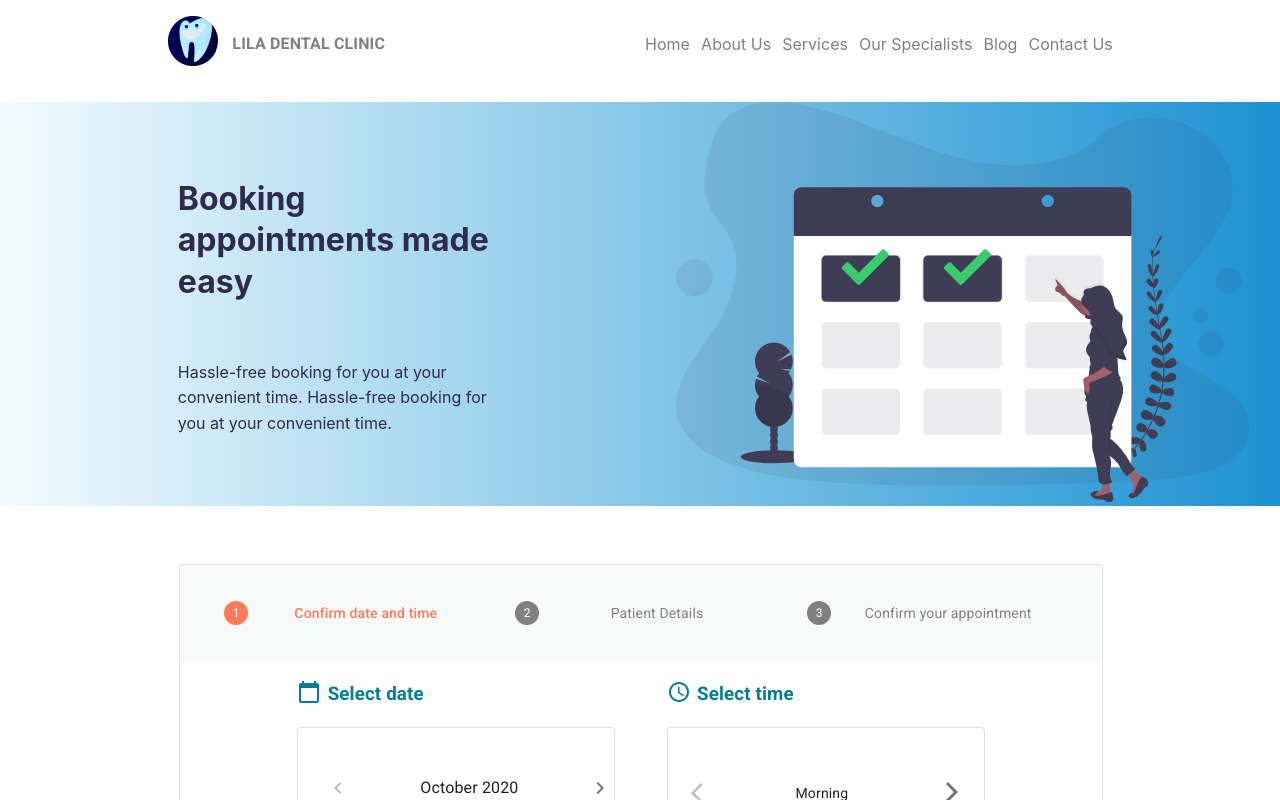
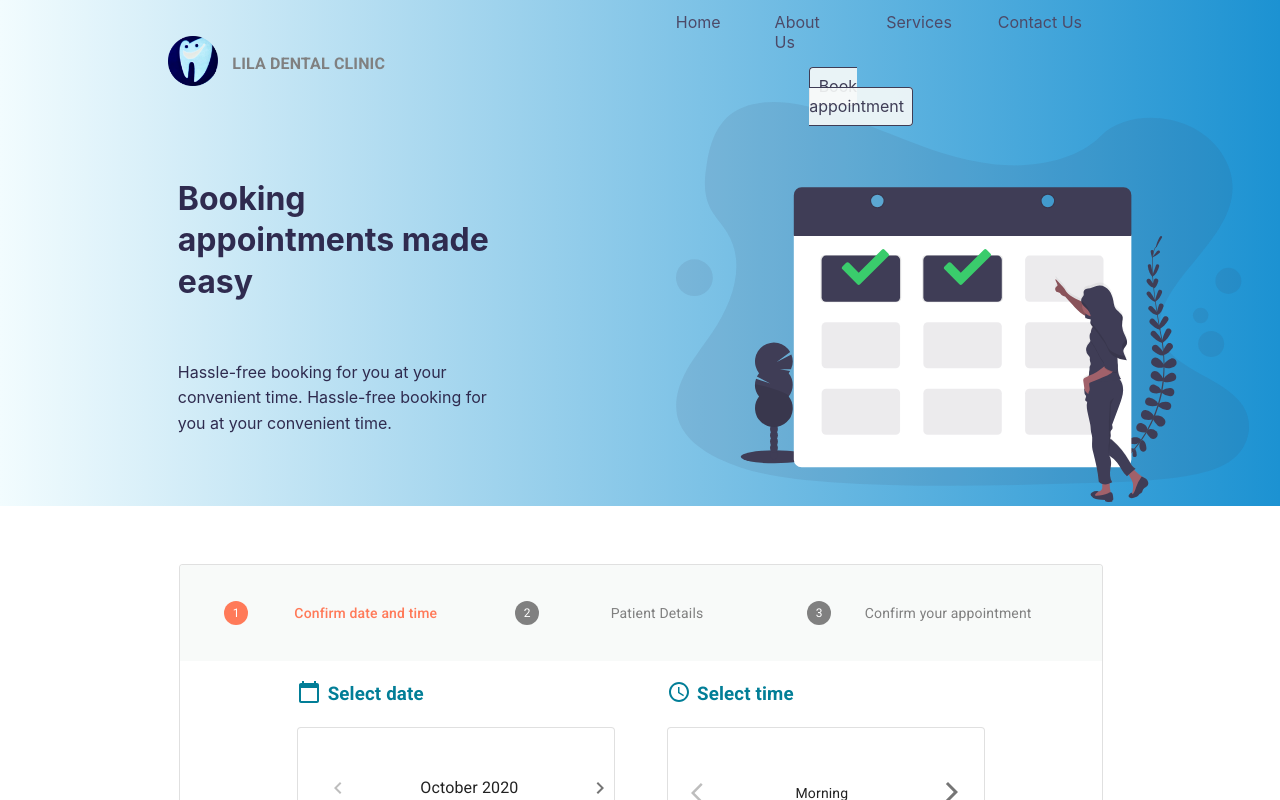
Before and after one commit to abhaybaiju/dentist-webapp, a React (Create React App) app in the folder frontend/: page /Book in a window 1280 px wide. Shown: the top 800 px of the page. Built offline with nearby package versions, Linux system fonts and the light colour scheme; no server answers.

Commit message:
(#34) Styling

```diff
--- a/frontend/src/components/Book.js
+++ b/frontend/src/components/Book.js
@@ -153,10 +153,10 @@ function HorizontalNonLinearStepper() {
 const Book = () => {
   return(
     <Grid style={{overflowX:'hidden'}}>
-        <Grid>
-          <Navbar/>
-        </Grid>
-        <Grid container alignItems="center" justify="space-evenly" style={{background:'linear-gradient(to right, #f2fcfe, #1c92d2)', marginTop:'8%'}}>
+        <Grid container alignItems="center" justify="space-evenly" style={{background:'linear-gradient(to right, #f2fcfe, #1c92d2)', marginTop:'0%'}}>
+          <Grid item lg={12} style={{marginBottom:'8%'}}>
+            <Navbar/>
+          </Grid>
           <Grid item lg={3} style={{color:'#2f2b4f'}}>
             <h1 style={{lineHeight:'1.3'}}>Booking appointments made easy</h1><br/>
             <Grid item lg={12}>
--- a/frontend/src/components/Contact.js
+++ b/frontend/src/components/Contact.js
@@ -49,10 +49,8 @@ const Contact = () => {
 
   return(
       <Grid style={{overflowX:'hidden'}}>
-        <Grid>
-          <Navbar/>
-        </Grid>
-        <Grid container alignItems="center" justify="space-evenly" style={{background:'linear-gradient(to right, #f2fcfe, #1c92d2)', marginTop:'6.5%'}}>
+        <Grid container alignItems="center" justify="space-evenly" style={{background:'linear-gradient(to right, #f2fcfe, #1c92d2)', marginTop:'0%'}}>
+          <Navbar />
           <Grid item lg={5} style={{color:'#3f3d56'}}>
             <h1 style={{textAlign:'center', marginLeft:'5%', fontSize:'40px'}}>CONTACT US</h1>
             <p style={{marginLeft:'32%', lineHeight:'1.4', fontSize:'20px'}}>We are founded by a leading academic and researcher in the field of Industrial Systems Engineering.</p>
--- a/frontend/src/components/FrontPage.js
+++ b/frontend/src/components/FrontPage.js
@@ -44,9 +44,9 @@ const FrontPage = () => {
             <Grid item lg={5} style={{color:'#027e97'}}>
               <h1 style={{lineHeight:'1.3'}}>Scared of dental treatments?</h1><br/>
               <Grid item lg={10}>
-                <p style={{lineHeight:'1.6'}}>With our experienced staff and patient-friendly atmosphere, you’ll be nothing but smiles.</p>
+                <p style={{lineHeight:'1.6', marginTop:'-5%', marginBottom:'10%'}}>With our experienced staff and patient-friendly atmosphere, you’ll be nothing but smiles.</p>
               </Grid>
-              <Link to="/Book"><Button className={classes.button} variant="outlined">Book Now</Button></Link>
+              <Link to="/Book" style={{textDecoration:'none'}}><Button className={classes.button} variant="outlined">Book Now</Button></Link>
             </Grid>
             <Grid item lg={5}>
               <img alt="..." src={require('./images/doctors.svg')} height="400"/>
--- a/frontend/src/components/Navbar.js
+++ b/frontend/src/components/Navbar.js
@@ -1,6 +1,6 @@
 import React from 'react';
 import {Grid, AppBar, Toolbar, Typography, makeStyles} from '@material-ui/core';
-import './css/Navbar.css';
+//import './css/Navbar.css';
 import {Link} from 'react-router-dom';
 import useScrollTrigger from '@material-ui/core/useScrollTrigger';
 
@@ -21,12 +21,54 @@ const Navbar = () => {
     },
     appBarScrolled: {
       backgroundColor: 'rgba(248,250,249,0.9)',
+      color:'grey',
       boxShadow: 'none',
       transition: theme.transitions.create(['background-color'], {
         easing: theme.transitions.easing.easeOut,
         duration: theme.transitions.duration.standard
       })
     },
+    a: {
+      color:'#4d4a68',
+      textDecoration:'none',
+      "&:hover": {
+        color:'#2c2a3c'
+      }
+    },
+    aScrolled: {
+      color:'grey',
+      textDecoration:'none',
+      "&:hover": {
+        color:'#3f3d56'
+      }
+    },
+    btn: {
+      color:'#3f3d56',
+      border: '1px solid #3f3d56',
+      background:'rgba(248,250,249,0.9)',
+      borderRadius:'4px',
+      textDecoration:'none',
+      padding:'6%',
+      "&:hover": {
+        color:'white',
+        border: '1px solid #3f3d56',
+        background:'#3f3d56',
+      }
+    },
+    btnScrolled: {
+      color:'#f2fcfe',
+      border: '1px solid #d67477',
+      background:'#d67477',
+      borderRadius:'4px',
+      textDecoration:'none',
+      padding:'6%',
+      "&:hover": {
+        color:'#f2fcfe',
+        border: '1px solid #3f3d56',
+        background:'#3f3d56'
+      }
+    },
+    hover:{},
     toolbarTitle: {
       flexGrow: 1
     },
@@ -57,17 +99,26 @@ const Navbar = () => {
             <Typography>
               <Link to="/"><img alt="..." src={require("./images/logo.png")} height="50" style={{transform: 'rotate(-90deg)', cursor:'pointer'}}/></Link>
             </Typography>
-            <Typography style={{marginLeft:'3%', fontWeight:'bold'}}>
+            <Typography style={{marginLeft:'3%', fontWeight:'bold', color:'grey'}}>
                 LILA DENTAL CLINIC
             </Typography>
           </Grid>
-          <Grid container justify="space-evenly" spacing={3}>
-              <a href="/">Home</a>
-              <a href="/About">About Us</a>
-              <a href="/Services">Services</a>
-              <a href="/">Our Specialists</a>
-              <a href="/">Blog</a>
-              <a href="/Contact">Contact Us</a>
+          <Grid container justify="space-evenly" alignItems="flex-right" spacing={3}>
+              <Grid item lg={1.5}>
+                <a href="/" title="Home" className={`${classes.a} ${trigger === false ? '' : classes.aScrolled}`}>Home</a>
+              </Grid>
+              <Grid item lg={2}>
+                <a href="/About" title="About us" className={`${classes.a} ${trigger === false ? '' : classes.aScrolled}`}>About Us</a>
+              </Grid>
+              <Grid item lg={2}>
+                <a href="/Services" title="Services" className={`${classes.a} ${trigger === false ? '' : classes.aScrolled}`}>Services</a>
+              </Grid>
+              <Grid item lg={2.5}>
+                <a href="/Contact" title="Contact Us" className={`${classes.a} ${trigger === false ? '' : classes.aScrolled}`}>Contact Us</a>
+              </Grid>
+              <Grid item lg={4}>
+                <a href="/Book" title="Book now" className={`${classes.btn} ${trigger === false ? '' : classes.btnScrolled}`}>Book appointment</a>
+              </Grid>
           </Grid>
         </Toolbar>
       </AppBar>
--- a/frontend/src/components/Service.js
+++ b/frontend/src/components/Service.js
@@ -7,7 +7,7 @@ const Service = () => {
   return(
     <Grid>
       <Navbar />
-      <Grid container justify="center" alignItems="center">
+      <Grid container justify="center" alignItems="center" >
       </Grid>
       <Footer top="0" bottom="2" left="20" right="-20"/>
     </Grid>
--- a/frontend/src/components/css/Navbar.css
+++ /dev/null
@@ -1,8 +0,0 @@
-a {
-  text-decoration: none;
-  color: grey;
-}
-
-a:hover {
-  color: #3f3d56;
-}
```
Also changed, not shown: frontend/src/components/AboutUs.js (+17 -13 lines).
